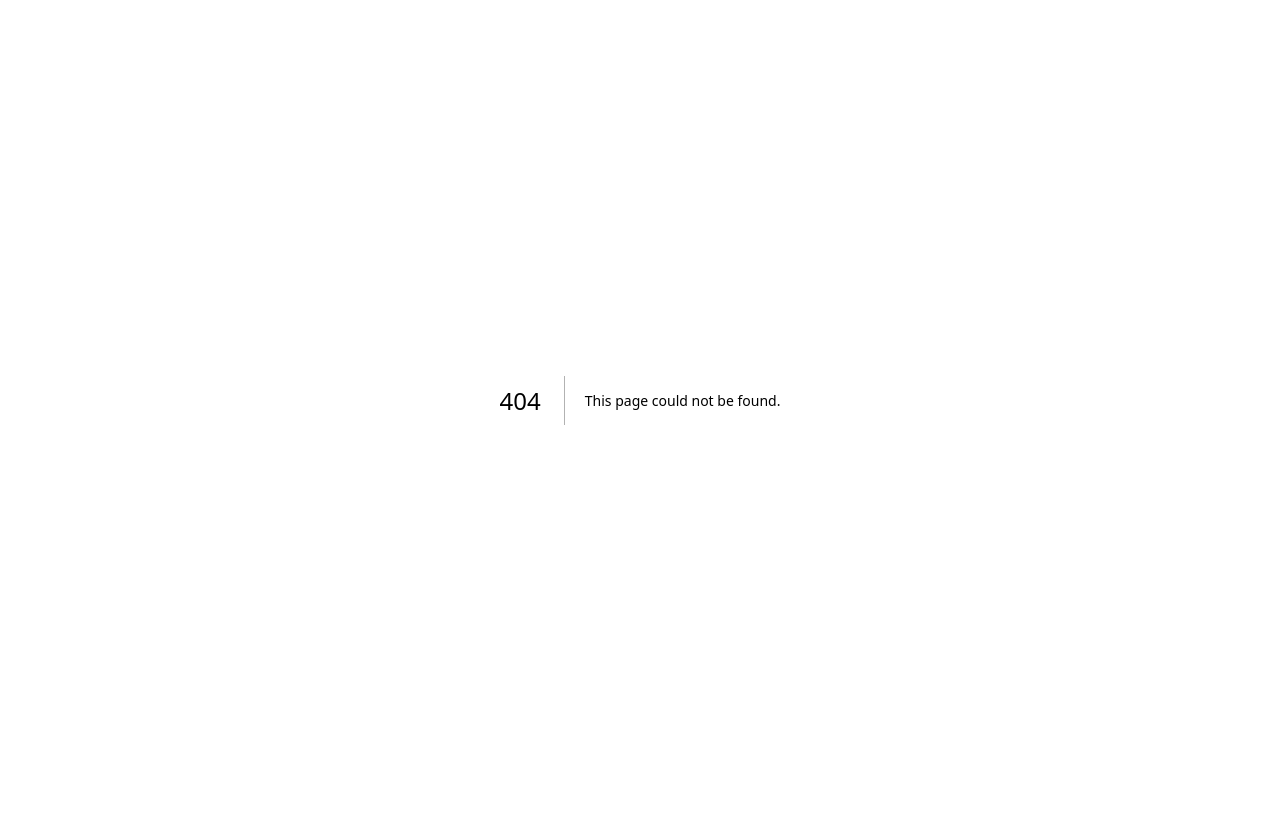
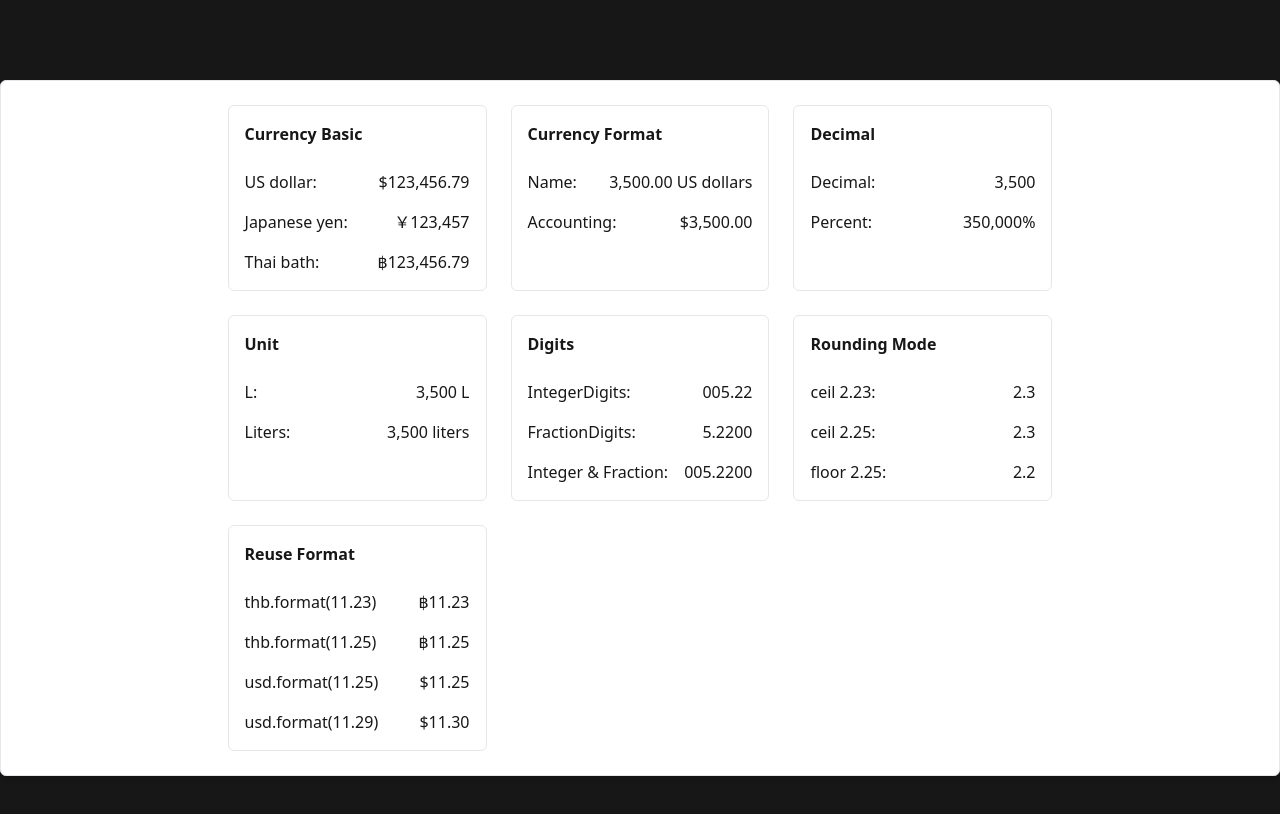
Before and after one commit to skuntawat/side-quest, a Next.js app: page /numberformat in a window 1280 px wide. Before the commit this address had no page. Shown: the top 814 px of the page. Built offline with nearby package versions, Linux system fonts and the light colour scheme.

Commit message:
add numberformat

```diff
--- a/app/(quests)/cva/component/button.tsx
+++ b/app/(quests)/cva/component/button.tsx
@@ -8,7 +8,7 @@ const buttonVariants = cva(
 		variants: {
 			variant: {
 				default: "border-0",
-				outline: "!bg-transparent border-2",
+				outline: "!bg-background border-2",
 			},
 			intent: {
 				default: "bg-foreground text-background hover:bg-foreground/80 ring-foreground border-foreground",
@@ -64,8 +64,10 @@ const buttonVariants = cva(
 	}
 )
 
+// กำหนด type ให้รองรับ HtmlButtonElement
 type ButtonProps = React.ButtonHTMLAttributes<HTMLButtonElement> & VariantProps<typeof buttonVariants>
 
+// className ใช้ร่วมกันกับ tailwind-merge ได้เลย
 const Button = ({ className, variant, intent, size, ...props }: ButtonProps) => (
 	<button
 		className={cn(buttonVariants({ variant, intent, size }), className)}
--- /dev/null
+++ b/app/(quests)/numberformat/page.tsx
@@ -0,0 +1,214 @@
+
+const number = 123456.789
+const amount = 3500
+const digits = 5.22
+
+export const usd = new Intl.NumberFormat("en-US", {
+    style: "currency",
+    currency: "USD",
+    maximumFractionDigits: 2,
+    roundingIncrement: 5,
+});
+
+export const thb = new Intl.NumberFormat("th-TH", {
+    style: "currency",
+    currency: "THB",
+    maximumFractionDigits: 2
+});
+
+export default function page() {
+    return (
+        <div className="grid sm:grid-cols-3 gap-6">
+            <div className="space-y-6 border p-4 rounded-md">
+                <div className="font-semibold">Currency Basic</div>
+                <div className="space-y-4">
+                    <div className="flex justify-between gap-4">
+                        <div className="font-medium">US dollar:</div>
+                        <div>
+                            {new Intl.NumberFormat('en-US', { style: 'currency', currency: 'USD' }).format(
+                                number,
+                            )}
+                        </div>
+                    </div>
+                    <div className="flex justify-between gap-4">
+                        <div className="font-medium">Japanese yen:</div>
+                        <div>
+                            {new Intl.NumberFormat('ja-JP', { style: 'currency', currency: 'JPY' }).format(
+                                number,
+                            )}
+                        </div>
+                    </div>
+                    <div className="flex justify-between gap-4">
+                        <div className="font-medium">Thai bath:</div>
+                        <div>
+                            {new Intl.NumberFormat('th-TH', { style: 'currency', currency: 'THB' }).format(
+                                number,
+                            )}
+                        </div>
+                    </div>
+                </div>
+            </div>
+            <div className="space-y-6 border p-4 rounded-md">
+                <div className="font-semibold">Currency Format</div>
+                <div className="space-y-4">
+                    <div className="flex justify-between gap-4">
+                        <div className="font-medium">Name:</div>
+                        <div>
+                            {new Intl.NumberFormat("en-US", {
+                                style: "currency",
+                                currency: "USD",
+                                currencyDisplay: "name",
+                            }).format(amount)}
+                        </div>
+                    </div>
+                    <div className="flex justify-between gap-4">
+                        <div className="font-medium">Accounting:</div>
+                        <div>
+                            {new Intl.NumberFormat("en-US", {
+                                style: "currency",
+                                currency: "USD",
+                                currencySign: "accounting",
+                            }).format(amount)}
+                        </div>
+                    </div>
+                </div>
+            </div>
+            <div className="space-y-6 border p-4 rounded-md">
+                <div className="font-semibold">Decimal</div>
+                <div className="space-y-4">
+                    <div className="flex justify-between gap-4">
+                        <div className="font-medium">Decimal:</div>
+                        <div>
+                            {new Intl.NumberFormat("en-US", {
+                                style: "decimal",
+                            }).format(amount)}
+                        </div>
+                    </div>
+                    <div className="flex justify-between gap-4">
+                        <div className="font-medium">Percent:</div>
+                        <div>
+                            {new Intl.NumberFormat("en-US", {
+                                style: "percent",
+                            }).format(amount)}
+                        </div>
+                    </div>
+                </div>
+            </div>
+            <div className="space-y-6 border p-4 rounded-md">
+                <div className="font-semibold">Unit</div>
+                <div className="space-y-4">
+                    <div className="flex justify-between gap-4">
+                        <div className="font-medium">L:</div>
+                        <div>
+                            {new Intl.NumberFormat("en-US", {
+                                style: "unit",
+                                unit: "liter",
+                            }).format(amount)}
+                        </div>
+                    </div>
+                    <div className="flex justify-between gap-4">
+                        <div className="font-medium">Liters:</div>
+                        <div>
+                            {new Intl.NumberFormat("en-US", {
+                                style: "unit",
+                                unit: "liter",
+                                unitDisplay: "long",
+                            }).format(amount)}
+                        </div>
+                    </div>
+                </div>
+            </div>
+            <div className="space-y-6 border p-4 rounded-md">
+                <div className="font-semibold">Digits</div>
+                <div className="space-y-4">
+                    <div className="flex justify-between gap-4">
+                        <div className="font-medium">IntegerDigits:</div>
+                        <div>
+                            {new Intl.NumberFormat("en", {
+                                minimumIntegerDigits: 3,
+                            }).format(digits)}
+                        </div>
+                    </div>
+                    <div className="flex justify-between gap-4">
+                        <div className="font-medium">FractionDigits:</div>
+                        <div>
+                            {new Intl.NumberFormat("en", {
+                                minimumFractionDigits: 4,
+                            }).format(digits)}
+                        </div>
+                    </div>
+                    <div className="flex justify-between gap-4">
+                        <div className="font-medium">Integer & Fraction:</div>
+                        <div>
+                            {new Intl.NumberFormat("en", {
+                                minimumIntegerDigits: 3,
+                                minimumFractionDigits: 4,
+                            }).format(digits)}
+                        </div>
+                    </div>
+                </div>
+            </div>
+            <div className="space-y-6 border p-4 rounded-md">
+                <div className="font-semibold">Rounding Mode</div>
+                <div className="space-y-4">
+                    <div className="flex justify-between gap-4">
+                        <div className="font-medium">ceil 2.23:</div>
+                        <div>
+                            {new Intl.NumberFormat("en", {
+                                maximumSignificantDigits: 2,
+                                roundingMode: 'ceil'
+                            }).format(2.23)}
+                        </div>
+                    </div>
+                    <div className="flex justify-between gap-4">
+                        <div className="font-medium">ceil 2.25:</div>
+                        <div>
+                            {new Intl.NumberFormat("en", {
+                                maximumSignificantDigits: 2,
+                                roundingMode: 'ceil'
+                            }).format(2.25)}
+                        </div>
+                    </div>
+                    <div className="flex justify-between gap-4">
+                        <div className="font-medium">floor 2.25:</div>
+                        <div>
+                            {new Intl.NumberFormat("en", {
+                                maximumSignificantDigits: 2,
+                                roundingMode: 'floor'
+                            }).format(2.25)}
+                        </div>
+                    </div>
+                </div>
+            </div>
+            <div className="space-y-6 border p-4 rounded-md">
+                <div className="font-semibold">Reuse Format</div>
+                <div className="space-y-4">
+                    <div className="flex justify-between gap-4">
+                        <div className="font-medium">thb.format(11.23)</div>
+                        <div>
+                            {thb.format(11.23)}
+                        </div>
+                    </div>
+                    <div className="flex justify-between gap-4">
+                        <div className="font-medium">thb.format(11.25)</div>
+                        <div>
+                            {thb.format(11.25)}
+                        </div>
+                    </div>
+                    <div className="flex justify-between gap-4">
+                        <div className="font-medium">usd.format(11.25)</div>
+                        <div>
+                            {usd.format(11.25)}
+                        </div>
+                    </div>
+                    <div className="flex justify-between gap-4">
+                        <div className="font-medium">usd.format(11.29)</div>
+                        <div>
+                            {usd.format(11.29)}
+                        </div>
+                    </div>
+                </div>
+            </div>
+        </div>
+    )
+}
```
